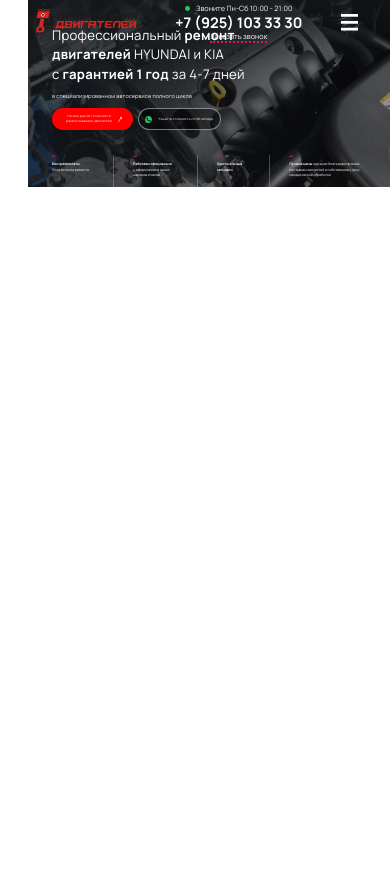
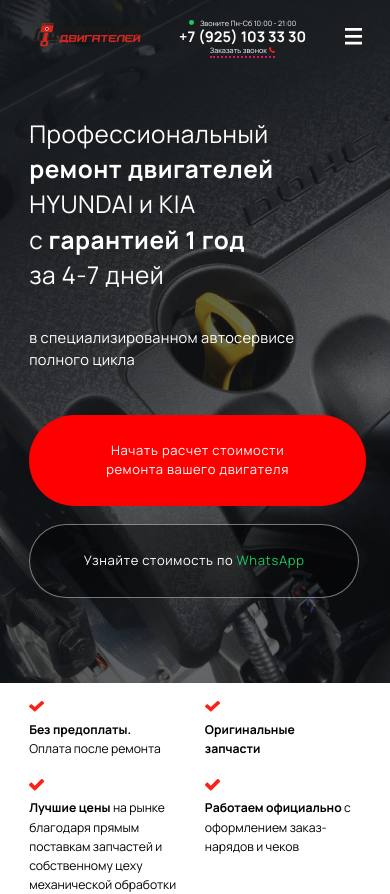
Before and after one commit to ingabuga/paradigma, a plain HTML site: page index.html in a window 390 px wide. Before the commit the page ends 844 px from the top, so only its background shows below. Drawn offline with Linux system fonts and the light colour scheme.

Commit message:
add invert scroll menu

```diff
--- a/block/cover/__button/cover__button.css
+++ b/block/cover/__button/cover__button.css
@@ -3,7 +3,7 @@
   flex-shrink: 0;
   justify-content: space-between;
   width: 15.1041667vw;
-  max-height: 5.208333vw;
+  /* max-height: 5.208333vw; */
   border-radius:26.0416667vw;
   background-color: red;
   padding: 1.30208333vw 2.86458333vw;
@@ -84,3 +84,47 @@
   height: 1.6666667vw;
   object-fit: cover;
 }
+
+
+@media only screen and (max-width: 768px) {
+  .cover__button-calc {
+    width: 55vw;
+    justify-content: center;
+    padding: 6.6666667vw 15.666667vw;
+  }
+  .cover__button-calc p {
+    text-align: center;
+    font-size: 3.3333vw;
+    width: 100%;
+  }
+
+
+.cover__button-calc img {
+  display: none;
+
+}
+
+
+.cover__button-whatsap {
+  width: 80vw;
+  justify-content: center;
+  padding: 6.6666667vw 2vw;
+  margin-top: 4.6875vw;
+  border-radius:156.25vw;
+  margin-bottom: 15.3125vw;
+}
+
+.cover__button-whatsap p {
+  text-align: center;
+  font-size: 3.3333vw;
+  width: 100%;
+}
+
+.cover__button-whatsap img {
+  display: none !important;
+}
+
+.cover__button-whatsap span {
+  color: #20C863;
+}
+}
--- a/block/cover/__buttons/cover__buttons.css
+++ b/block/cover/__buttons/cover__buttons.css
@@ -3,3 +3,11 @@
   margin-top: 2.34375vw;
   justify-content: flex-start;
 }
+
+
+@media only screen and (max-width: 768px) {
+  .cover__buttons {
+    flex-direction: column;
+    width: 100%;
+  }
+}
--- a/block/cover/__feature/cover__feature.css
+++ b/block/cover/__feature/cover__feature.css
@@ -34,3 +34,39 @@
   margin-bottom: 0.66666vw;
   object-fit: cover;
 }
+
+
+@media only screen and (max-width: 768px) {
+  .cover__feature {
+    color: black;
+    font-size: 3.125vw;
+    line-height: 1.57em;
+    border-right: none;
+    margin-right: 0;
+    padding-right: 0;
+  }
+
+
+  .cover__feature:nth-child(1) {
+    width: 100%;
+  }
+
+  .cover__feature:nth-child(2) {
+    width: 100%;
+  }
+
+  .cover__feature:nth-child(3) {
+    width: 100%;
+  }
+
+  .cover__feature:last-child {
+    width: 100%;
+  }
+
+  .cover__feature img {
+    width: 4.125vw;
+    height: auto;
+    margin-bottom: 0.66666vw;
+    object-fit: cover;
+  }
+}
--- a/block/cover/__features/cover__features.css
+++ b/block/cover/__features/cover__features.css
@@ -8,3 +8,26 @@
   padding: 0 0 0 5.98958333vw;
   margin: 0;
 }
+
+.cover__features-mob {
+  display: none;
+}
+
+@media only screen and (max-width: 768px) {
+  .cover__features {
+    display: none;
+  }
+
+  .cover__features-mob {
+    max-width: 85vw;
+    padding: 0;
+    margin-top: 4.6875vw !important;
+    display: grid;
+    grid-template-columns: 1fr 1fr;
+    grid-template-rows: min-content min-content;
+    row-gap: 5.3125vw;
+    column-gap: 5.0625vw;
+    margin: 0 auto;
+    list-style:none;
+  }
+}
--- a/block/cover/__main/cover__main.css
+++ b/block/cover/__main/cover__main.css
@@ -2,3 +2,12 @@
   width: 52.65625vw;
   padding: 6.6666vw 0 6.45833vw 6.0526vw;
 }
+
+
+@media only screen and (max-width: 768px) {
+  .cover__main {
+    width: 85vw;
+    padding: 29.6875vw 0 6.45833vw 0;
+    margin: 0 auto;
+  }
+}
--- a/block/cover/__subtitle/cover__subtitle.css
+++ b/block/cover/__subtitle/cover__subtitle.css
@@ -5,3 +5,13 @@
   letter-spacing: 0.02em;
   margin:0;
 }
+
+
+@media only screen and (max-width: 768px) {
+  .cover__subtitle {
+    width: 75vw;
+    font-size: 3.75vw;
+    line-height: 1.5em;
+    padding-bottom: 9.0625vw;
+  }
+}
--- a/block/cover/__title/cover__title.css
+++ b/block/cover/__title/cover__title.css
@@ -11,3 +11,12 @@
 .cover__title strong {
   font-weight: 700;
 }
+
+
+@media only screen and (max-width: 768px) {
+  .cover__title {
+    font-size: 6.25vw;
+    line-height: 1.45em;
+    padding-bottom: 8.75vw;
+  }
+}
--- a/block/cover/cover.css
+++ b/block/cover/cover.css
@@ -4,3 +4,12 @@
   font-family: 'Manrope', Arial, sans-serif;
   margin: 0 0 0 auto;
 }
+
+
+@media only screen and (max-width: 768px) {
+  .cover {
+    width: 100vw;
+    /* min-height: 50vh; */
+    margin: 0;
+  }
+}
--- a/block/header/__button/header__button-menu.css
+++ b/block/header/__button/header__button-menu.css
@@ -17,4 +17,8 @@
   .header__button-menu {
     display: block !important;
   }
+
+  .button-black {
+    background-image: url(../../../images/menu-black.svg);
+  }
 }
--- a/block/header/__first/header__first.css
+++ b/block/header/__first/header__first.css
@@ -5,7 +5,7 @@
   align-items: center;
   justify-content: flex-end;
   padding: 1.145833vw 0 1.145833vw 0;
-  border-bottom: 1px solid  #2A2A2A;
+  border-bottom: 1px solid  rgb(42, 42, 42, 0.15);
 }
 
 @media only screen and (max-width: 768px) {
--- a/block/header/__tel/header__tel.css
+++ b/block/header/__tel/header__tel.css
@@ -2,6 +2,7 @@
   display:flex;
   flex-direction: column;
   align-items: center;
+  color: black;
 }
 
 
@@ -15,7 +16,7 @@
   font-size: 1.04166667vw;
   font-weight: 700;
   text-decoration: none;
-  color: black;
+  /* color: black; */
 }
 
 .dot {
@@ -66,6 +67,9 @@
 
 
 .header__tel-order {
+  display: flex;
+  justify-content: flex-start;
+  align-items: center;
   margin-top: 0.26vw !important;
   position: relative;
   font-size: 0.57291667vw;
@@ -73,11 +77,22 @@
   border: 0;
   padding: 0;
   background-color: transparent;
-  color: black;
+  /* color: black; */
   text-decoration: none;
   cursor: pointer;
 }
 
+.header__tel-order-phone {
+  width: 6px;
+  height: 6px;
+  /* width: 0.3125vw; */
+  /* height: 0.3125vw; */
+  background-image: url(../../../images/phone.svg);
+  background-position: center;
+  background-repeat: no-repeat;
+  background-size: cover;
+  margin-left: 0.625vw;
+}
 
 .header__tel-order::after {
   content: "";
@@ -99,9 +114,13 @@
 
 
 @media only screen and (max-width: 768px) {
+  .header__tel {
+    color: white;
+  }
+
   .header__tel p {
     font-size: 1.875vw;
-    color: white;
+    /* color: white; */
     font-weight: 400;
     margin: 0;
   }
@@ -111,12 +130,12 @@
     font-size: 1.04166667vw;
     font-weight: 700;
     text-decoration: none;
-    color: black;
+    color: white;
   }
 
   .header__tel-phone-link {
     font-size: 3.75vw;
-    color: white;
+    /* color: white; */
   }
 
   .header__tel-arrow {
@@ -150,4 +169,8 @@
     margin-right: 1.5625vw;
     -ms-flex-negative: 0;
   }
+
+  .txt-black {
+    color: black;
+  }
 }
--- a/block/header/header.css
+++ b/block/header/header.css
@@ -9,10 +9,16 @@
 
 @media only screen and (max-width: 768px) {
   .header {
-    width: 86.25vw;
+    width: 100vw;
     position: fixed;
     background-color: transparent;
     left: 0;
     right: 0;
+    padding-top: 3.65vw;
+    padding-bottom: 3.65vw;
+  }
+
+  .bg-white {
+    background-color: white;
   }
 }
--- a/index.html
+++ b/index.html
@@ -56,7 +56,10 @@
           <a class="header__tel-phone-link" href="tel:89251033330">+7 (925) 103 33 30 </a>
           <div class="header__tel-arrow"></div>
         </div>
-        <button type="button" class="header__tel-order">Заказать звонок</button>
+        <button type="button" class="header__tel-order">
+          <p>Заказать звонок</p>
+          <div class="header__tel-order-phone"></div>
+        </button>
       </div>
       <div class="header__button-menu"></div>
     </div>
@@ -80,7 +83,7 @@
       <div class="cover__content">
         <div class="cover__main">
           <h1 class="cover__title">Профессиональный <strong>ремонт
-            двигателей</strong> HYUNDAI и KIA с&nbsp;<strong>гарантией 1 год</strong> за 4-7 дней</h1>
+            двигателей</strong> HYUNDAI и KIA с&nbsp;<strong>гарантией&nbsp;1 год</strong> за&nbsp;4&#8209;7&nbsp;дней</h1>
           <p class="cover__subtitle">в специализированном автосервисе полного цикла</p>
           <div class="cover__buttons">
             <a href="#" class="cover__button-calc">
@@ -89,7 +92,7 @@
             </a>
             <a href="#" class="cover__button-whatsap">
               <img src="./images/icon-whatsapp.svg">
-              <p>Узнайте стоимость по WhatsApp</p>
+              <p>Узнайте стоимость по <span>WhatsApp</span></p>
             </a>
           </div>
         </div>
@@ -115,6 +118,27 @@
         </ul>
       </div>
     </div>
+    <ul class="cover__features-mob">
+      <li class="cover__feature">
+        <img src="./images/check.svg">
+        <p><strong>Без предоплаты.</strong><br>
+          Оплата после ремонта</p>
+      </li>
+      <li class="cover__feature">
+        <img src="./images/check.svg">
+        <p><strong>Оригинальные <br>запчасти</strong></p>
+      </li>
+      <li class="cover__feature">
+        <img src="./images/check.svg">
+        <p><strong>Лучшие цены</strong> на рынке благодаря прямым поставкам запчастей и собственному цеху механической обработки</p>
+      </li>
+      <li class="cover__feature">
+        <img src="./images/check.svg">
+        <p><strong>Работаем официально</strong>
+           с оформлением заказ-нарядов и чеков</p>
+      </li>
+
+    </ul>
   </section>
   <div class="popup__call">
       <div class="popup__block">
--- a/scripts/index.js
+++ b/scripts/index.js
@@ -1,18 +1,48 @@
 const buttonTel = document.querySelector('.header__tel-order'); //выбираем кнопку вызова звонка
 const buttonClose = document.querySelector('.popup__button-close'); // выбираем кнопку закрытия попапа
+const buttonMenu = document.querySelector('.header__button-menu'); //кнопка меню в мобильной версии
+const btnSubmit = document.querySelector(".popup__button"); //кнопка отправки формы
 
-const popupCall = document.querySelector('.popup__call'); //попап нового места
-const popups = document.querySelectorAll('.popup__call'); //попап нового места
+const popupCall = document.querySelector('.popup__call'); //попап обратной связи
+const popups = document.querySelectorAll('.popup__call'); //попапы обратной связи
 const checkbox = document.getElementById("checkbox");
-const btnSubmit = document.querySelector(".popup__button");
 const maps = document.querySelectorAll('.header__map');
 const map = document.querySelector('.header__map-yandex');
-// const headerAddress = document.querySelector('.header__address'); //блок в меню с адресом
-// const headerMap = document.querySelector('.header__map'); //блок в меню с картой
-// const headerCalc = document.querySelector('.header__calc'); //блок в меню с калькулятором
-// const headerSocial = document.querySelector('.header__social'); //блок в меню с соцсетями
-// const headerSecond = document.querySelector('.header__second'); //блок меню навигации
-// const headerText = document.querySelector('.header__text');
+
+
+let scrollpos = window.scrollY
+
+const header = document.querySelector("header");
+const tel = document.querySelector('.header__tel');
+const telOrder = document.querySelector('.header__tel-order');
+const telLink = document.querySelector('.header__tel-phone-link');
+const scrollChange = 1
+
+const add_class_on_scroll = () => header.classList.add("bg-white")
+const remove_class_on_scroll = () => header.classList.remove("bg-white")
+
+window.addEventListener('scroll', function() {
+  scrollpos = window.scrollY;
+
+  if (scrollpos >= scrollChange) {
+    // add_class_on_scroll()
+    header.classList.add("bg-white")
+    tel.classList.add("txt-black")
+    telOrder.classList.add("txt-black")
+    telLink.classList.add("txt-black")
+    buttonMenu.classList.add("button-black")
+  }
+  else {
+    // remove_class_on_scroll()
+    header.classList.remove("bg-white")
+    tel.classList.remove("txt-black")
+    telOrder.classList.remove("txt-black")
+    telLink.classList.remove("txt-black")
+    buttonMenu.classList.remove("button-black")
+  }
+
+})
+
 
 // Функция проверки чекбокса
 checkbox.addEventListener("change", () => {
@@ -78,67 +108,7 @@ function escapeHandler(evt) {
   }
 }
 
-//Добавление классов к блокам при изменении ширины экрана
-// window.addEventListener('resize', function () {
-//   if (window.innerWidth <= 768) {
-//     // 0...768
-//     headerAddress.classList.add('desktop');
-//   } else {
-//     // 769...Inf
-//     headerAddress.classList.remove('desktop');
-//   }
-// });
-
-// window.addEventListener('resize', function () {
-//   if (window.innerWidth <= 768) {
-//     // 0...768
-//     headerMap.classList.add('desktop');
-//   } else {
-//     // 769...Inf
-//     headerMap.classList.remove('desktop');
-//   }
-// });
-
-// window.addEventListener('resize', function () {
-//   if (window.innerWidth <= 768) {
-//     // 0...768
-//     headerCalc.classList.add('desktop');
-//   } else {
-//     // 769...Inf
-//     headerCalc.classList.remove('desktop');
-//   }
-// });
-
-// window.addEventListener('resize', function () {
-//   if (window.innerWidth <= 768) {
-//     // 0...768
-//     headerSocial.classList.add('desktop');
-//   } else {
-//     // 769...Inf
-//     headerSocial.classList.remove('desktop');
-//   }
-// });
-
-// window.addEventListener('resize', function () {
-//   if (window.innerWidth <= 768) {
-//     // 0...768
-//     headerSecond.classList.add('desktop');
-//   } else {
-//     // 769...Inf
-//     headerSecond.classList.remove('desktop');
-//   }
-// });
-
-// window.addEventListener('resize', function () {
-//   if (window.innerWidth <= 768) {
-//     // 0...768
-//     headerText.classList.add('desktop');
-//   } else {
-//     // 769...Inf
-//     headerText.classList.remove('desktop');
-//   }
-// });
-
 //Слушатели кнопок открытия и закрытия попапов
 buttonTel.addEventListener('click', () => openPopups(popupCall));
 btnSubmit.addEventListener('click', () => closePopups(popupCall));
+buttonMenu.addEventListener('click', () => openPopups(popupCall));
```
Also changed, not shown: images/menu-black.svg (added).
